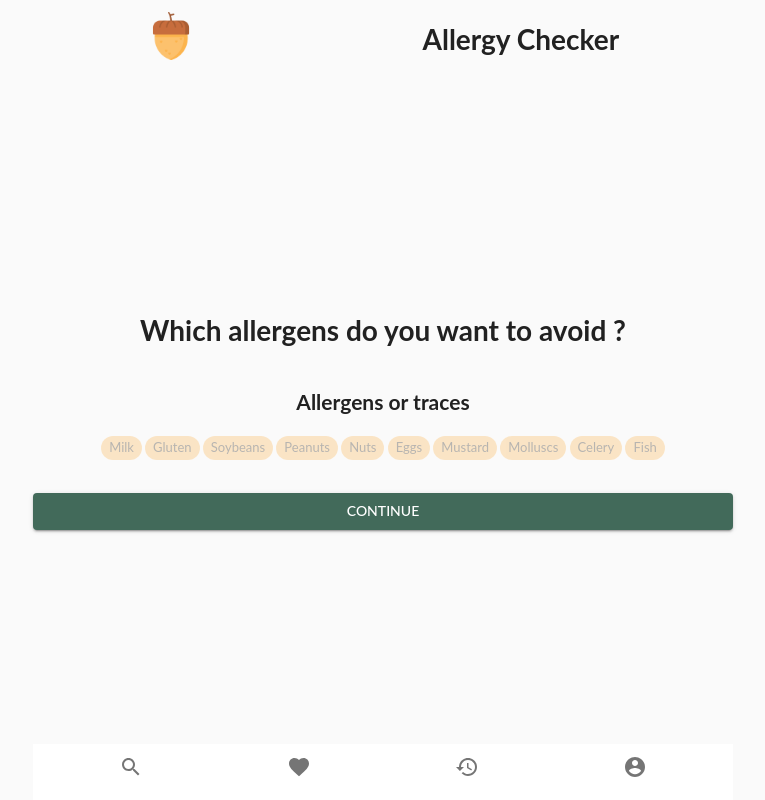
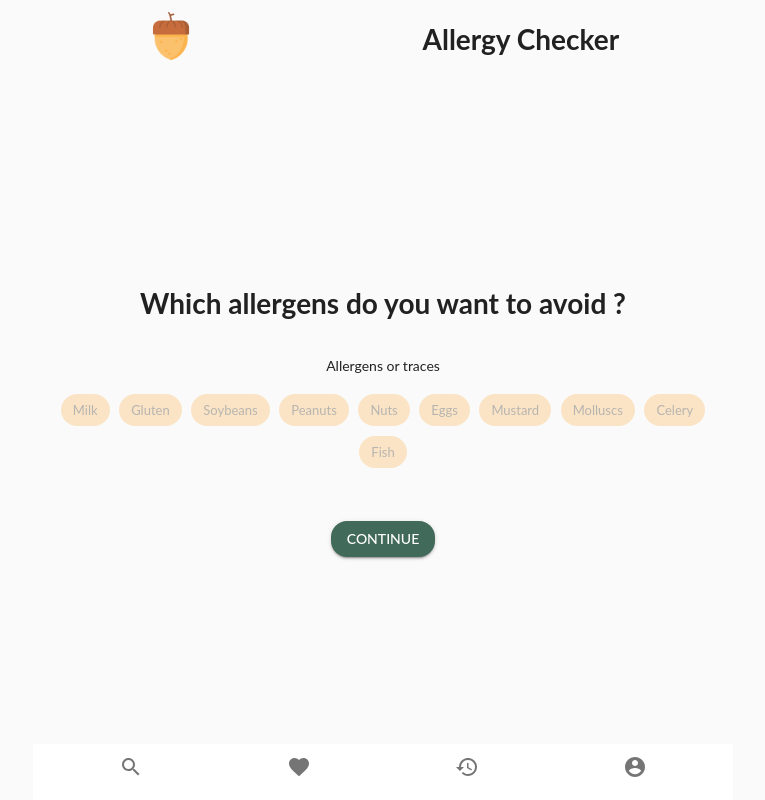
Before and after one commit to clelantoson/React-allergy-checker, a React (Create React App) app: page /allergens in a window 1280 px wide. Shown: the whole page, without its empty margins (257-1022 px from the left). Built offline with nearby package versions, Linux system fonts and the light colour scheme.

Commit message:
improved function handleselectallergens

```diff
--- a/src/components/AllergensSelection.css
+++ b/src/components/AllergensSelection/AllergensSelection.css
@@ -3,5 +3,6 @@
 }
 
 .MuiButtonBase-root.MuiButton-root.MuiButton-contained.MuiButton-containedSecondary {
-  margin-top: 2rem;
+  margin-top: 3rem;
+  border-radius: 16px;
 }
--- a/src/components/AllergensSelection.jsx
+++ b/src/components/AllergensSelection/AllergensSelection.jsx
@@ -12,11 +12,14 @@ const useStyles = makeStyles(() => ({
     flexDirection: "column",
   },
   selectedChip: {
-    margin: "0.1rem",
+    margin: "0.3rem",
   },
   notSelectedChip: {
-    margin: "0.1rem",
+    margin: "0.3rem",
     opacity: "0.3",
+  },
+  containerButton: {
+    // width: "50%",
   },
 }));
 
@@ -40,18 +43,22 @@ const AllergensSelection = () => {
 
   const handleSelectAllergen = (event) => {
     console.log("event", event.target.innerText);
-    const newAllergens = [...allergens];
+    // the best practice is to use a function for the setter to be sure to have the newest state in parameters
+    setAllergens((stateAllergens) => {
+      const newAllergens = [...stateAllergens];
       const foundAllergen = newAllergens.find(
         (allergen) => allergen.name === event.target.innerText
       );
-    foundAllergen.selected = !foundAllergen.selected;
-    setAllergens(newAllergens);
+      //we change it only if we found it
+      if (foundAllergen) foundAllergen.selected = !foundAllergen.selected;
+      return newAllergens;
+    });
   };
 
   return (
     <div className={classes.containerAllergens}>
       <h1>Which allergens do you want to avoid ?</h1>
-      <h2>Allergens or traces</h2>
+      <p>Allergens or traces</p>
       <div className={classes.chip}>
         {allergens.map((allergen, index) => (
           <Chip
@@ -60,15 +67,17 @@ const AllergensSelection = () => {
               allergen.selected ? classes.selectedChip : classes.notSelectedChip
             }
             color="primary"
-            size="small"
+            size="medium"
             label={allergen.name}
             onClick={handleSelectAllergen}
           />
         ))}
       </div>
+      <div className={classes.containerButton}>
         <Button variant="contained" color="secondary" href="#contained-buttons">
           Continue
         </Button>
+      </div>
     </div>
   );
 };
--- a/src/router/Routes.js
+++ b/src/router/Routes.js
@@ -5,7 +5,7 @@ import Home from "../components/Home";
 import ProductDetail from "../components/ProductDetail/ProductDetail";
 import FetchProduct from "../components/FetchProduct";
 import Profile from "../components/Profile";
-import AllergensSelection from "../components/AllergensSelection";
+import AllergensSelection from "../components/AllergensSelection/AllergensSelection";
 
 const Routes = () => {
   return (
```
Lines whose indentation alone changed are shown as unchanged.
